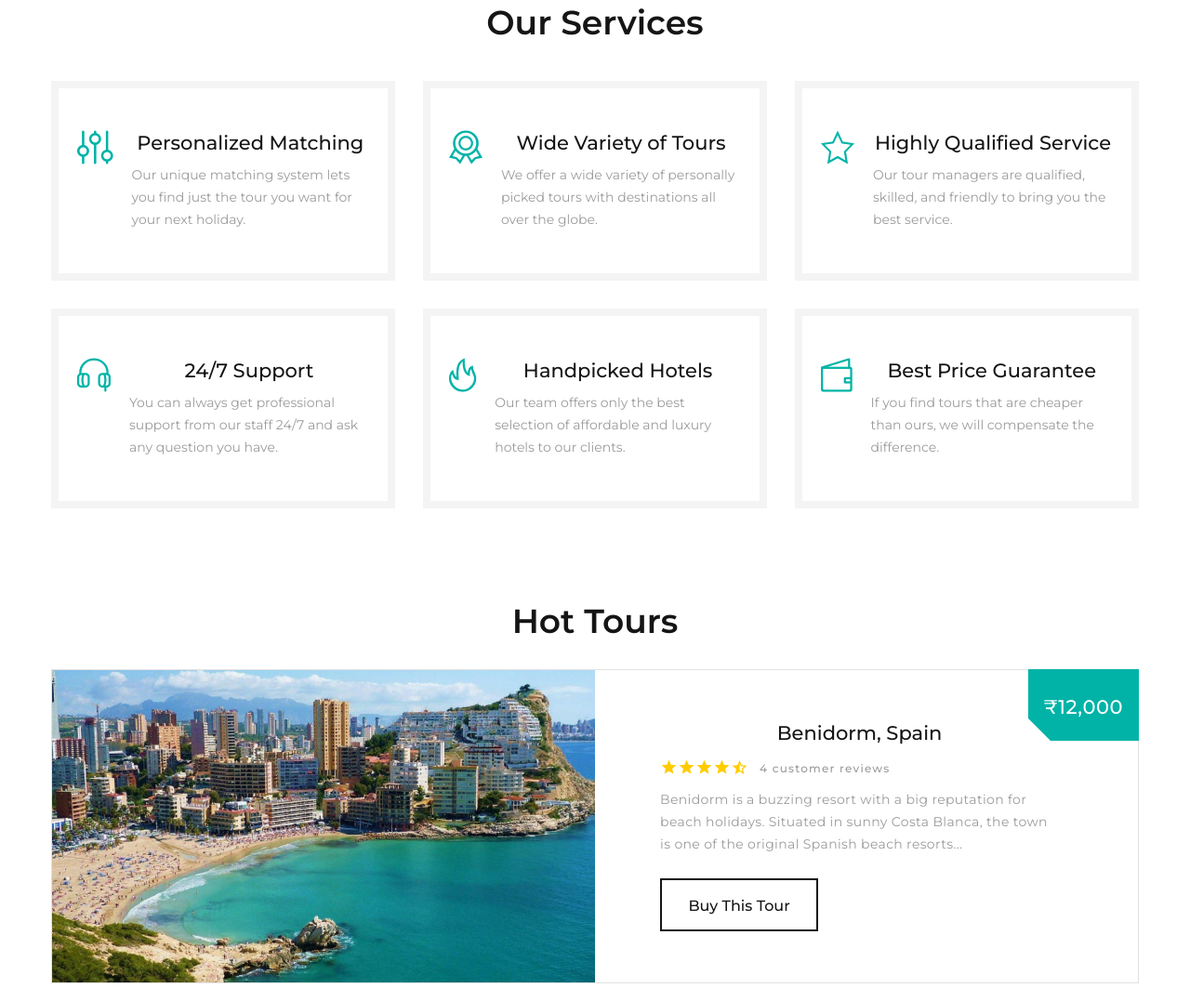
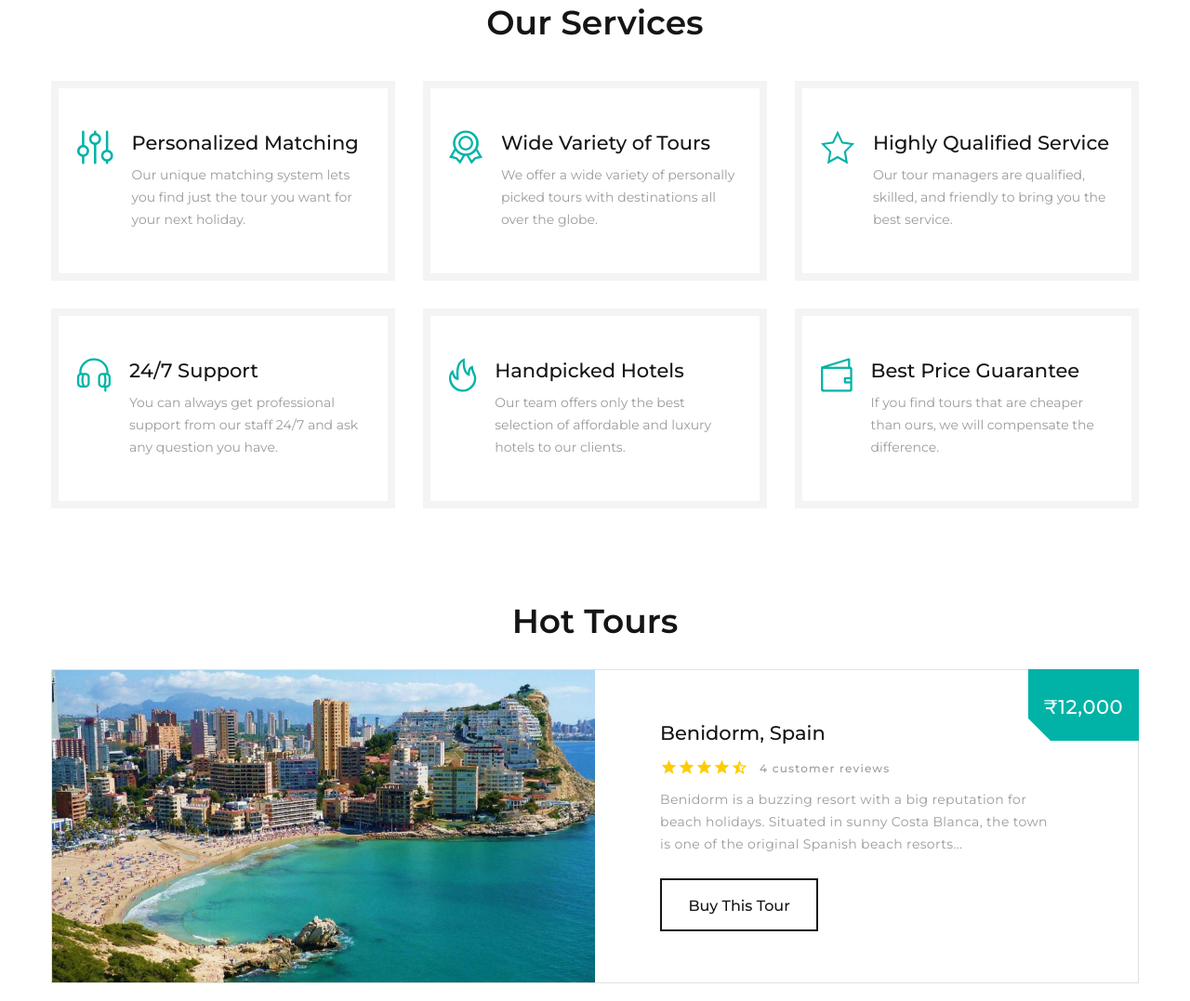
Before and after one commit to jaysomani/firstspot, a plain HTML site: page index.html in a window 1280 px wide. Shown: the part 1837-2914 px from the top of the page at 93% size. Drawn offline with Linux system fonts and the light colour scheme.

Commit message:
Issue fixed

```diff
--- a/index.html
+++ b/index.html
@@ -355,7 +355,7 @@
                     ></div>
                   </div>
                   <div class="unit-body">
-                    <h5 class="box-icon-classic-title">
+                    <h5 class="box-icon-classic-title" style="text-align:left;">
                       <a href="#">Personalized Matching</a>
                                         </h5>
                                         <p class="box-icon-classic-text">
@@ -372,7 +372,7 @@
                                     <div class="box-icon-classic-icon fl-bigmug-line-circular220"></div>
                                 </div>
                                 <div class="unit-body">
-                                    <h5 class="box-icon-classic-title">
+                                    <h5 class="box-icon-classic-title" style="text-align:left;">
                                         <a href="#">Wide Variety of Tours</a>
                                     </h5>
                                     <p class="box-icon-classic-text">
@@ -389,7 +389,7 @@
                                     <div class="box-icon-classic-icon fl-bigmug-line-favourites5"></div>
                                 </div>
                                 <div class="unit-body">
-                                    <h5 class="box-icon-classic-title">
+                                    <h5 class="box-icon-classic-title" style="text-align:left;">
                                         <a href="#">Highly Qualified Service</a>
                                     </h5>
                                     <p class="box-icon-classic-text">
@@ -406,7 +406,7 @@
                                     <div class="box-icon-classic-icon fl-bigmug-line-headphones32"></div>
                                 </div>
                                 <div class="unit-body">
-                                    <h5 class="box-icon-classic-title">
+                                    <h5 class="box-icon-classic-title" style="text-align:left;">
                                         <a href="#">24/7 Support</a>
                                     </h5>
                                     <p class="box-icon-classic-text">
@@ -423,7 +423,7 @@
                                     <div class="box-icon-classic-icon fl-bigmug-line-hot67"></div>
                                 </div>
                                 <div class="unit-body">
-                                    <h5 class="box-icon-classic-title">
+                                    <h5 class="box-icon-classic-title" style="text-align:left;">
                                         <a href="#">Handpicked Hotels</a>
                                     </h5>
                                     <p class="box-icon-classic-text">
@@ -440,7 +440,7 @@
                                     <div class="box-icon-classic-icon fl-bigmug-line-wallet26"></div>
                                 </div>
                                 <div class="unit-body">
-                                    <h5 class="box-icon-classic-title">
+                                    <h5 class="box-icon-classic-title" style="text-align:left;">
                                         <a href="#">Best Price Guarantee</a>
                                     </h5>
                                     <p class="box-icon-classic-text">
@@ -469,8 +469,8 @@
                                 </div>
                                 <div class="unit-body">
                                     <div class="product-big-body">
-                                        <h5 class="product-big-title">
-                                            <a href="#">Benidorm, Spain</a>
+                                        <h5 class="product-big-title" style="text-align:left;">
+                                            <a href="#" >Benidorm, Spain</a>
                                         </h5>
                                         <div class="group-sm group-middle justify-content-start">
                                             <div class="product-big-rating">
@@ -518,7 +518,7 @@
                                         </div>
                                         <div class="unit-body">
                                             <div class="product-big-body">
-                                                <h5 class="product-big-title">
+                                                <h5 class="product-big-title" style="text-align:left;">
                                                     <a href="#">Mauritius Island, Africa</a>
                                                 </h5>
                                                 <div class="group-sm group-middle justify-content-start">
```
Also changed, not shown: pages/login/login.html (+0 -1 lines).
